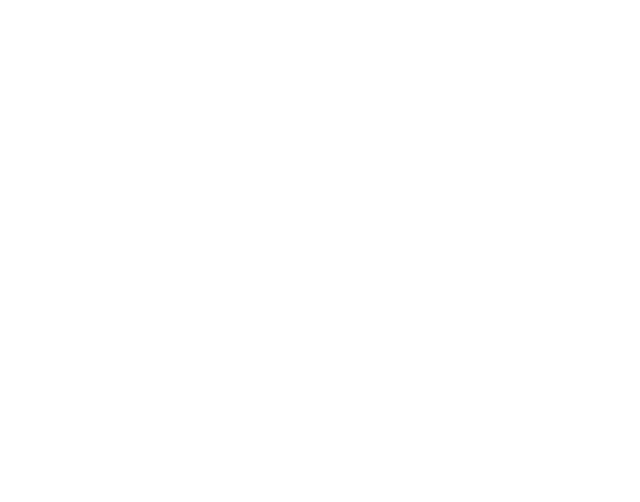
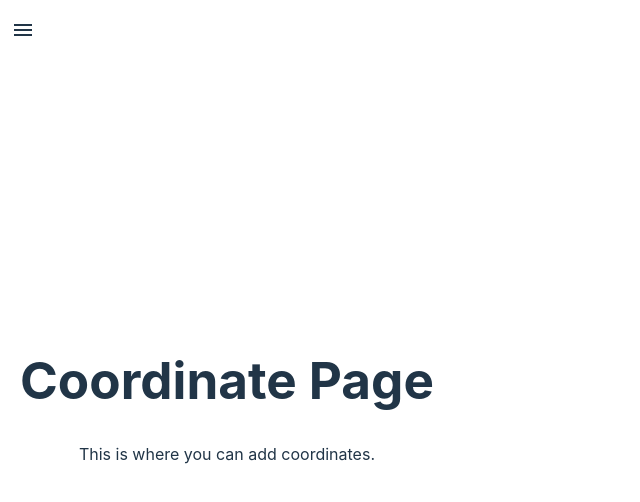
Before and after one commit to johnnyblaze993/electron-cesium, a React (Vite) app: page /add-coordinate in a window 1280 px wide. Before the commit this address had no page. Shown: the top 502 px of the page, without its empty margins (0-640 px from the left). Built offline with nearby package versions, Linux system fonts and the light colour scheme.

Commit message:
drawer has been separated and can be used in multiple pages

```diff
--- /dev/null
+++ b/src/components/AddCoordinate.tsx
@@ -0,0 +1,20 @@
+// src/AddCoordinate.tsx
+import React from 'react';
+import DrawerMenu from './DrawerMenu';  // Import the DrawerMenu component
+
+const AddCoordinate: React.FC = () => {
+  return (
+    <div>
+      {/* DrawerMenu is now shared */}
+      <DrawerMenu />
+
+      {/* Main content for AddCoordinate page */}
+      <div style={{ padding: '20px', textAlign: 'center' }}>
+        <h1>Coordinate Page</h1>
+        <p>This is where you can add coordinates.</p>
+      </div>
+    </div>
+  );
+};
+
+export default AddCoordinate;
--- a/src/Test.tsx
+++ b/src/components/DrawerMenu.tsx
@@ -1,24 +1,39 @@
+// src/DrawerMenu.tsx
 import React, { useState } from 'react';
+import { useNavigate } from 'react-router-dom';
 import { Drawer, IconButton, List, ListItem, ListItemButton, ListItemIcon, ListItemText, Box } from '@mui/material';
 import MenuIcon from '@mui/icons-material/Menu';
-import RoomIcon from '@mui/icons-material/Room';  // Icon for location/coordinates
+import RoomIcon from '@mui/icons-material/Room';
+import InboxIcon from '@mui/icons-material/Inbox';
 
-const Test: React.FC = () => {
+const DrawerMenu: React.FC = () => {
   const [isDrawerOpen, setIsDrawerOpen] = useState(false);  // Drawer state
+  const navigate = useNavigate();  // React Router's hook to navigate programmatically
 
   // Function to toggle drawer open/close state
   const toggleDrawer = (open: boolean) => () => {
     setIsDrawerOpen(open);
   };
 
-  // Contents of the Drawer with one option: "Add Coordinates"
+  // Contents of the Drawer
   const DrawerList = (
     <Box sx={{ width: 250 }} role="presentation" onClick={toggleDrawer(false)}>
       <List>
+        {/* Navigate to Test.tsx */}
         <ListItem disablePadding>
-          <ListItemButton>
+          <ListItemButton onClick={() => navigate("/test")}>
             <ListItemIcon>
-              <RoomIcon />  {/* Location icon for "Add Coordinates" */}
+              <InboxIcon />  {/* Icon for Test page */}
+            </ListItemIcon>
+            <ListItemText primary="Test Page" />
+          </ListItemButton>
+        </ListItem>
+
+        {/* Navigate to AddCoordinate.tsx */}
+        <ListItem disablePadding>
+          <ListItemButton onClick={() => navigate("/add-coordinate")}>
+            <ListItemIcon>
+              <RoomIcon />  {/* Icon for Add Coordinates */}
             </ListItemIcon>
             <ListItemText primary="Add Coordinates" />
           </ListItemButton>
@@ -44,14 +59,8 @@ const Test: React.FC = () => {
       <Drawer anchor="left" open={isDrawerOpen} onClose={toggleDrawer(false)}>
         {DrawerList}
       </Drawer>
-
-      {/* Main content for Test page */}
-      <div style={{ padding: '20px', textAlign: 'center' }}>
-        <h1>Test Page</h1>
-        <p>This is the test comp with drawer.</p>
-      </div>
     </div>
   );
 };
 
-export default Test;
+export default DrawerMenu;
--- /dev/null
+++ b/src/components/Test.tsx
@@ -0,0 +1,20 @@
+// src/Test.tsx
+import React from 'react';
+import DrawerMenu from './DrawerMenu';  // Import the DrawerMenu component
+
+const Test: React.FC = () => {
+  return (
+    <div>
+      {/* DrawerMenu is now shared */}
+      <DrawerMenu />
+
+      {/* Main content for Test page */}
+      <div style={{ padding: '20px', textAlign: 'center' }}>
+        <h1>Test Page</h1>
+        <p>This is the test comp with drawer.</p>
+      </div>
+    </div>
+  );
+};
+
+export default Test;
--- a/src/main.tsx
+++ b/src/main.tsx
@@ -2,7 +2,8 @@ import { StrictMode } from 'react';
 import { createRoot } from 'react-dom/client';
 import { BrowserRouter as Router, Routes, Route } from 'react-router-dom';
 import App from './App.tsx';
-import Test from './Test.tsx';
+import Test from './components/Test.tsx';
+import AddCoordinate from './components/AddCoordinate.tsx';
 import './index.css';
 
 createRoot(document.getElementById('root')!).render(
@@ -11,6 +12,7 @@ createRoot(document.getElementById('root')!).render(
       <Routes>
         <Route path="/" element={<App />} />       {/* Main route for App */}
         <Route path="/test" element={<Test />} />  {/* Route for Test component */}
+        <Route path="/add-coordinate" element={<AddCoordinate />} />  {/* Route for AddCoordinate component */}
       </Routes>
     </Router>
   </StrictMode>,
```
